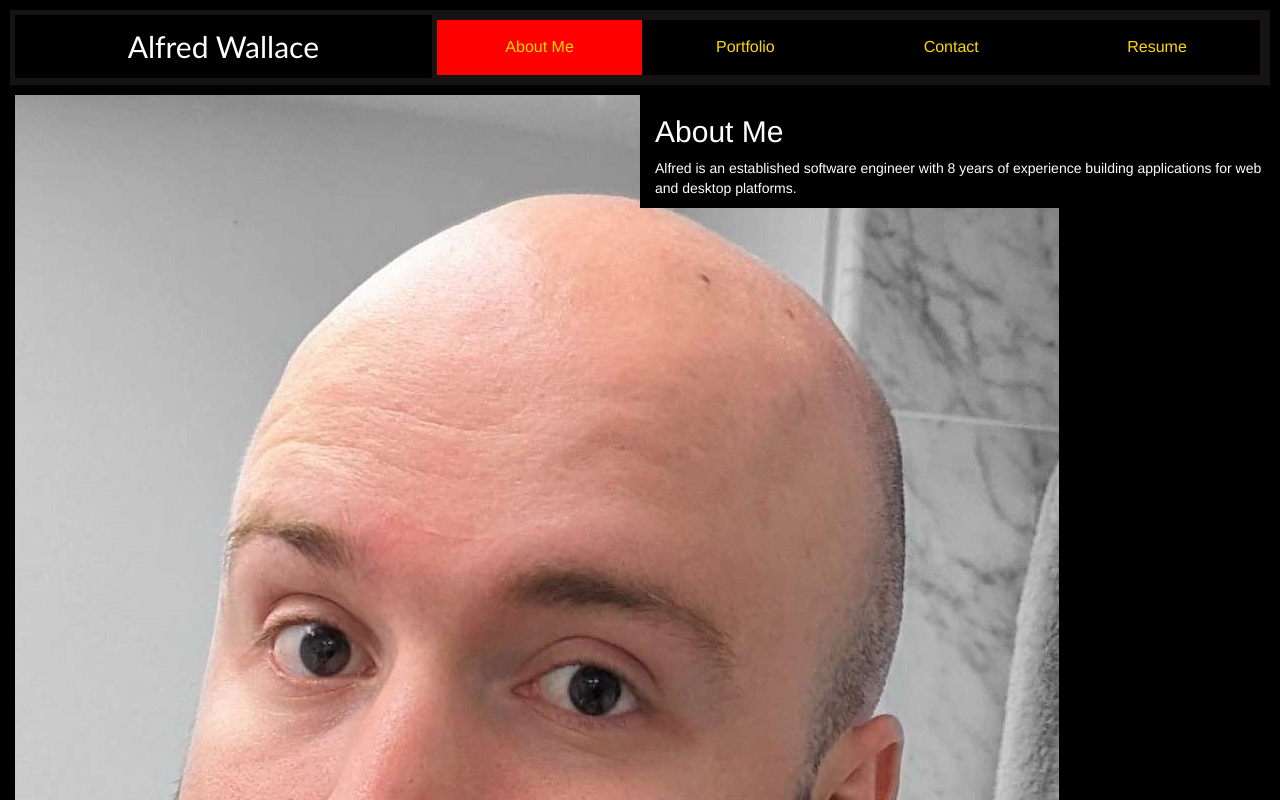
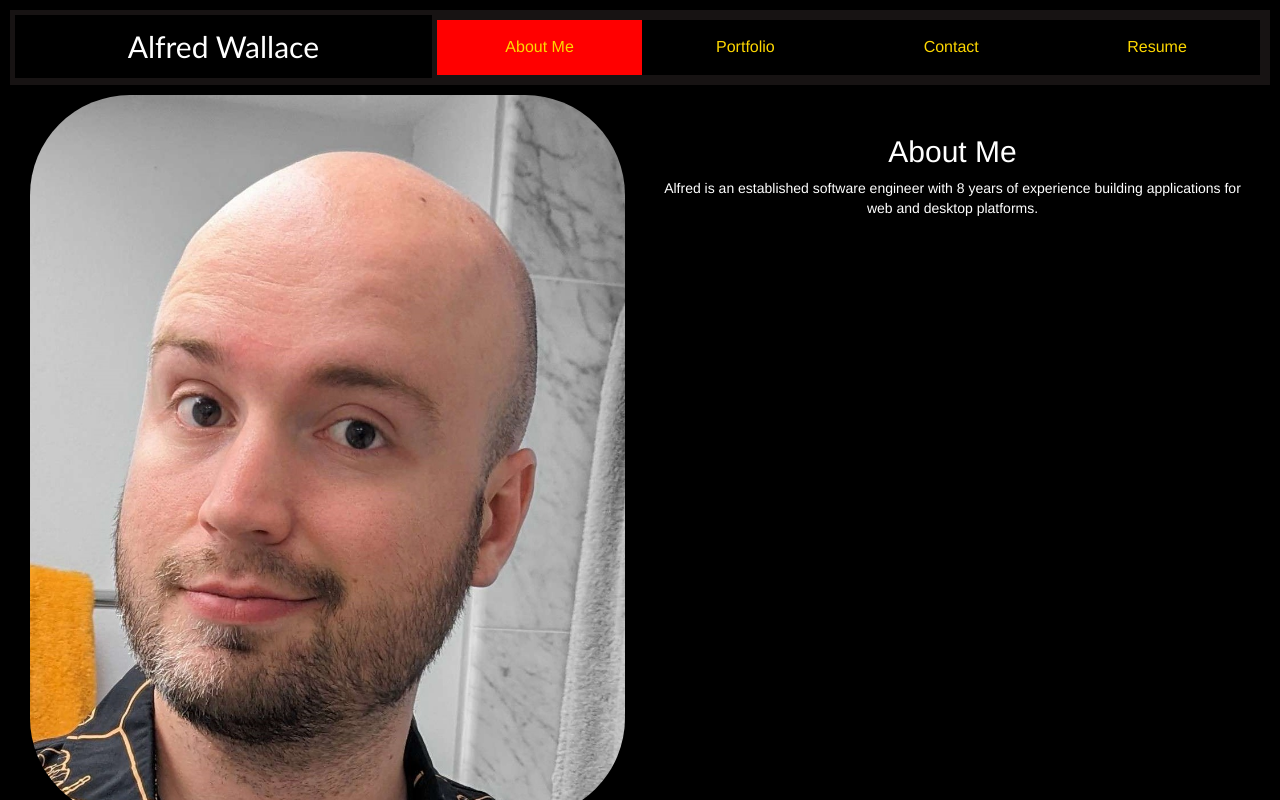
Before and after one commit to alfwall/portfolio-redux, a React (Vite) app: page / in a window 1280 px wide. Shown: the top 800 px of the page. Built offline with nearby package versions, Linux system fonts and the light colour scheme.

Commit message:
Styling fixes

```diff
--- /dev/null
+++ b/src/App/AboutMe/index.css
@@ -0,0 +1,12 @@
+
+#about-me .img-div img {
+    width: 100%;
+    height: 100%;
+    border-radius: 100px;
+}
+
+#about-me .about-me-text {
+    height: 100%;
+    padding: 20px;
+    text-align: center;
+}
--- a/src/App/AboutMe/index.jsx
+++ b/src/App/AboutMe/index.jsx
@@ -1,20 +1,24 @@
 import Header from "../Header"
 import Footer from "../Footer"
-
+import "./index.css"
 
 function AboutMe() {
   return (
     <>
       <Header selected="about-me" />
-      <div className="col-sm-6 col-xs-12">
+      <div id="about-me" className="col-xs-12">
+        <div className="row">
+          <div className="img-div col-sm-6 col-xs-12">
             <img src="../selfie.jpg" alt="A photo of Alfred." />
           </div>
-      <div className="col-sm-6 col-xs-12">
+          <div className="about-me-text col-sm-6 col-xs-12">
             <h2>About Me</h2>
             <p>
               Alfred is an established software engineer with 8 years of experience
               building applications for web and desktop platforms.
             </p>
+          </div>
+        </div>
       </div>
       <Footer />
     </>
--- /dev/null
+++ b/src/App/Resume/index.css
@@ -0,0 +1,4 @@
+#resume-div img {
+    max-height: 200px;
+    max-width: 200px;
+}
--- a/src/App/Resume/index.jsx
+++ b/src/App/Resume/index.jsx
@@ -1,14 +1,17 @@
 import Header from "../Header"
 import Footer from "../Footer"
+import "./index.css"
 
 function Resume() {
     return (
         <>
             <Header selected="resume" />
-            {/* Put downloadable file here */}
-            <a href="">
-                <img src="" alt="A download symbol" />
-            </a>
+            <div id="resume-div">
+                <h2>My Resume</h2>
+                <a href="../../AlfredWallace_SoftwareEngineer.pdf">
+                    <img src="../../download.png" alt="A download symbol" />
+                </a>
+            </div>
             <Footer />
         </>
     );
```
Also changed, not shown: public/download.png (added), 1 other file (tests, documents, lock files or other folders). Lines whose indentation alone changed are shown as unchanged.
